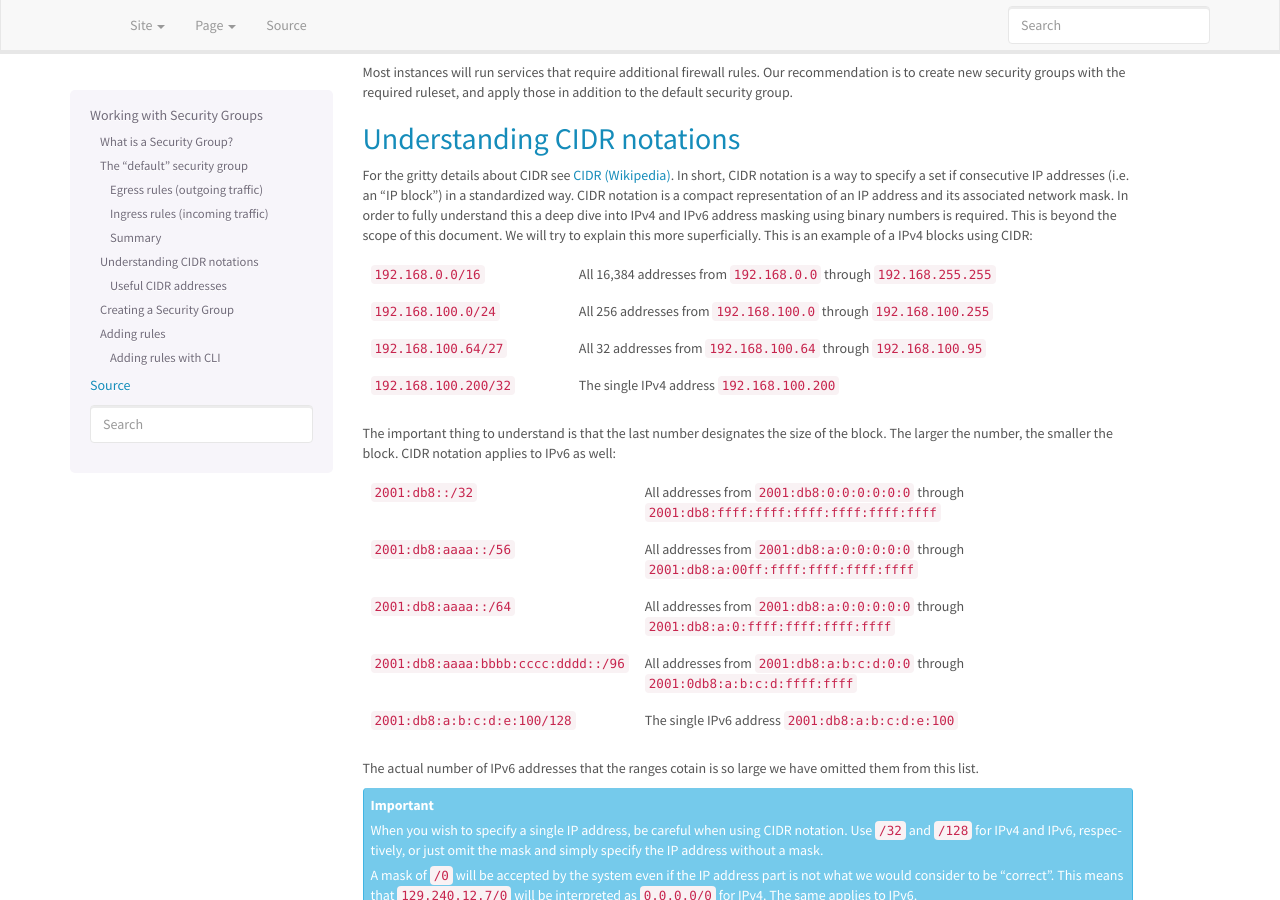
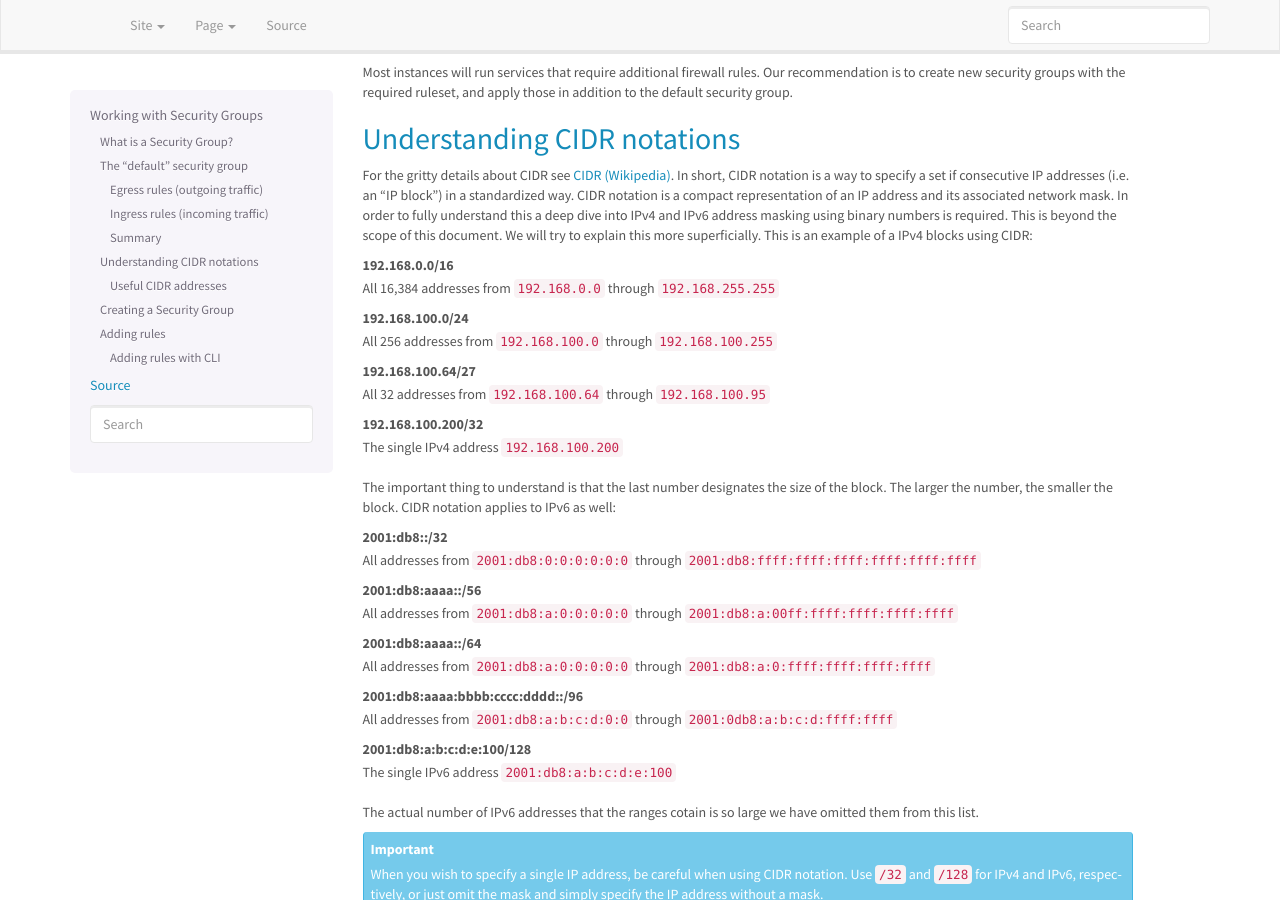
Before and after one commit to norcams/docs-enduser, a Sphinx documentation site: the page built from docs/security-groups.rst, in a window 1280 px wide and 900 px high, scrolled down 2098 px. Built offline with Sphinx 7.4.7, drawn with Linux system fonts in a browser that asks for light colours.

```diff
--- a/docs/security-groups.rst
+++ b/docs/security-groups.rst
@@ -149,24 +149,36 @@ masking using binary numbers is required. This is beyond the scope of
 this document. We will try to explain this more superficially. This is
 an example of a IPv4 blocks using CIDR:
 
-======================  =====================================================================
-``192.168.0.0/16``      All 16,384 addresses from ``192.168.0.0`` through ``192.168.255.255``
-``192.168.100.0/24``    All 256 addresses from ``192.168.100.0`` through ``192.168.100.255``
-``192.168.100.64/27``   All 32 addresses from ``192.168.100.64`` through ``192.168.100.95``
-``192.168.100.200/32``  The single IPv4 address ``192.168.100.200``
-======================  =====================================================================
+**192.168.0.0/16**
+  All 16,384 addresses from ``192.168.0.0`` through ``192.168.255.255``
+
+**192.168.100.0/24**
+  All 256 addresses from ``192.168.100.0`` through ``192.168.100.255``
+
+**192.168.100.64/27**
+  All 32 addresses from ``192.168.100.64`` through ``192.168.100.95``
+
+**192.168.100.200/32**
+  The single IPv4 address ``192.168.100.200``
 
 The important thing to understand is that the last number designates
 the size of the block. The larger the number, the smaller the
 block. CIDR notation applies to IPv6 as well:
 
-=====================================  ==============================================================================================
-``2001:db8::/32``                      All addresses from ``2001:db8:0:0:0:0:0:0`` through ``2001:db8:ffff:ffff:ffff:ffff:ffff:ffff``
-``2001:db8:aaaa::/56``                 All addresses from ``2001:db8:a:0:0:0:0:0`` through ``2001:db8:a:00ff:ffff:ffff:ffff:ffff``
-``2001:db8:aaaa::/64``                 All addresses from ``2001:db8:a:0:0:0:0:0`` through ``2001:db8:a:0:ffff:ffff:ffff:ffff``
-``2001:db8:aaaa:bbbb:cccc:dddd::/96``  All addresses from ``2001:db8:a:b:c:d:0:0`` through ``2001:0db8:a:b:c:d:ffff:ffff``
-``2001:db8:a:b:c:d:e:100/128``         The single IPv6 address ``2001:db8:a:b:c:d:e:100``
-=====================================  ==============================================================================================
+**2001:db8::/32**
+  All addresses from ``2001:db8:0:0:0:0:0:0`` through ``2001:db8:ffff:ffff:ffff:ffff:ffff:ffff``
+
+**2001:db8:aaaa::/56**
+  All addresses from ``2001:db8:a:0:0:0:0:0`` through ``2001:db8:a:00ff:ffff:ffff:ffff:ffff``
+
+**2001:db8:aaaa::/64**
+  All addresses from ``2001:db8:a:0:0:0:0:0`` through ``2001:db8:a:0:ffff:ffff:ffff:ffff``
+
+**2001:db8:aaaa:bbbb:cccc:dddd::/96**
+  All addresses from ``2001:db8:a:b:c:d:0:0`` through ``2001:0db8:a:b:c:d:ffff:ffff``
+
+**2001:db8:a:b:c:d:e:100/128**
+  The single IPv6 address ``2001:db8:a:b:c:d:e:100``
 
 The actual number of IPv6 addresses that the ranges cotain is so large
 we have omitted them from this list.
```
